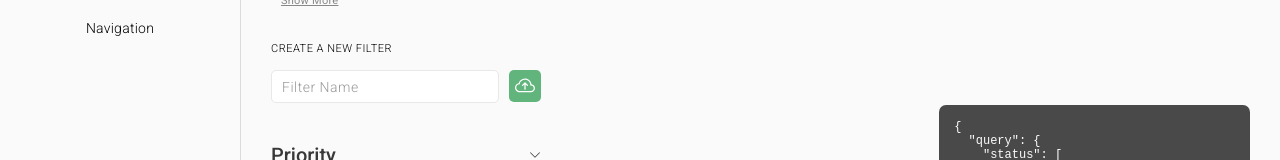
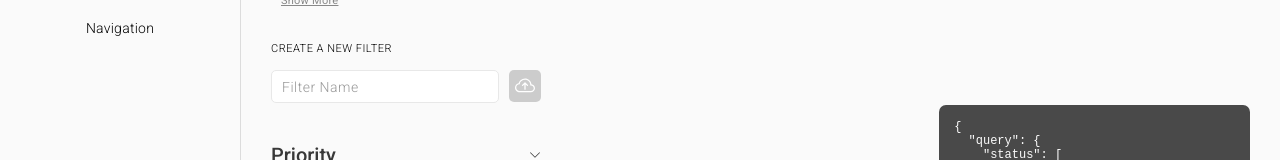
Before and after one commit to dchoi87/akute-health, a React (Create React App) app: page / in a window 1280 px wide. Shown: the part 372-532 px from the top of the page. Built offline with nearby package versions, Linux system fonts and the light colour scheme; no server answers; data requests are answered from the project's data file.

Commit message:
Update Filter Logic Cont.

```diff
--- a/src/components/tasks/common/button/index.module.css
+++ b/src/components/tasks/common/button/index.module.css
@@ -204,6 +204,10 @@
   width: 20px;
   height: 20px;
 }
+.save:disabled {
+  background: #ccc;
+  cursor: default;
+}
 .collection svg {
   display: block;
   width: 15px;
--- a/src/components/tasks/common/input/index.js
+++ b/src/components/tasks/common/input/index.js
@@ -13,6 +13,7 @@ const Input = ({ type, id, placeholder, onChange }) => {
         className={styles[type]}
         placeholder={placeholder}
         onChange={onChange}
+        autoComplete="off"
       />
     </div>
   );
--- a/src/components/tasks/common/radio/index.js
+++ b/src/components/tasks/common/radio/index.js
@@ -2,15 +2,7 @@ import React from "react";
 
 import styles from "./index.module.css";
 
-const Radio = ({
-  children,
-  label,
-  id,
-  name,
-  dataId,
-  onChange,
-  defaultChecked,
-}) => {
+const Radio = ({ children, label, id, name, dataId, onChange, checked }) => {
   return (
     <div className={styles.container}>
       <input
@@ -18,7 +10,7 @@ const Radio = ({
         id={id}
         name={name}
         value={label}
-        defaultChecked={defaultChecked}
+        checked={checked}
         data-id={dataId}
         onChange={onChange}
       />
--- a/src/components/tasks/sidebar/presets/index.js
+++ b/src/components/tasks/sidebar/presets/index.js
@@ -88,6 +88,10 @@ const Presets = ({ filters, dispatch }) => {
       label: inputValue,
       selections: selections,
     });
+    // select radio button
+    setSelected({ id: `filter-${presets.length + 1}`, value: inputValue });
+    // reset form
+    e.target.reset();
     // prevent form submission
     e.preventDefault();
   };
@@ -124,7 +128,7 @@ const Presets = ({ filters, dispatch }) => {
                   dataId={item.id}
                   label={item.label}
                   name="presets"
-                  defaultChecked={item.id === "today"}
+                  checked={item.id === selected.id}
                   onChange={handleFilters}
                 >
                   {/* should show for admin only */}
@@ -155,6 +159,7 @@ const Presets = ({ filters, dispatch }) => {
                     dataId={item.id}
                     label={item.label}
                     name="presets"
+                    checked={item.id === selected.id}
                     onChange={handleFilters}
                   >
                     {selected.id === item.id && (
@@ -181,7 +186,7 @@ const Presets = ({ filters, dispatch }) => {
               placeholder="Filter Name"
               onChange={({ target }) => setInputValue(target.value)}
             />
-            <Button type="save" id="filters-save">
+            <Button type="save" id="filters-save" disabled={!inputValue}>
               <CloudArrowUp />
             </Button>
           </form>
```
